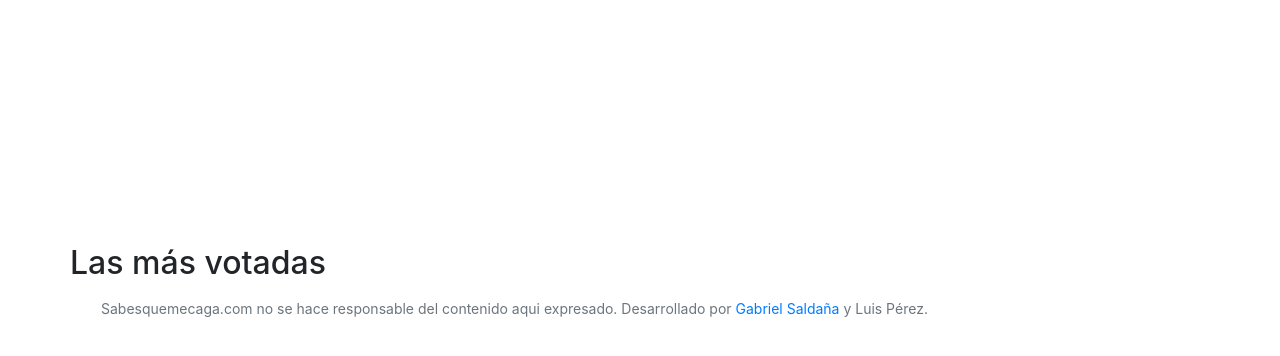
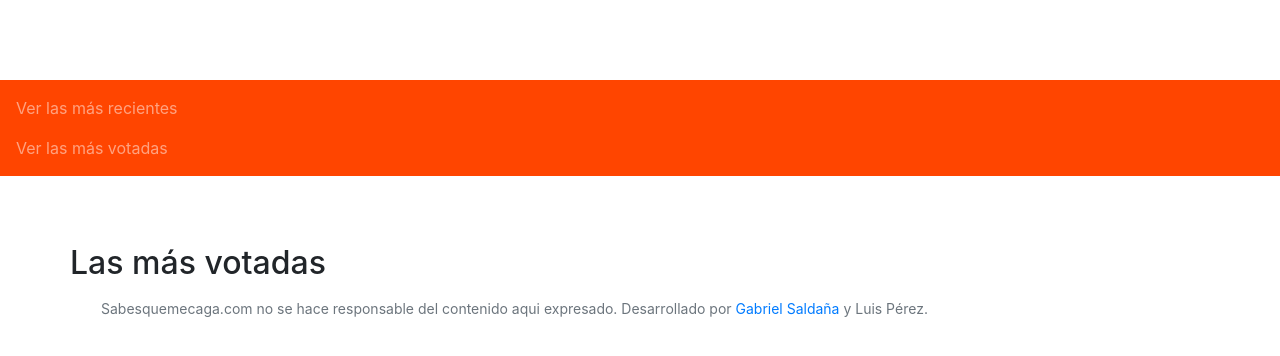
Before and after one commit to gabrielsaldana/sqmc, a Django app: page /top/ in a window 1280 px wide. Shown: the top 356 px of the page. Run offline with Django 3.2, Linux system fonts and the light colour scheme; data that the repository does not hold is empty; style sheets or scripts are compiled from the project's sources; some libraries are stand-ins or nearby versions.

Commit message:
Adds top navbar color

```diff
--- a/sabesqmc/static/sass/styles.scss
+++ b/sabesqmc/static/sass/styles.scss
@@ -3,6 +3,10 @@ $a-tags-hover: 'a:active, a:hover';
 $brand-primary: #ff4500 !default;
 $btn-primary-bg: $brand-primary !default;
 $btn-primary-border: $btn-primary-bg !default;
+.navbar-fixed-top {
+  background-color: $brand-primary;
+}
+
 #brand {
   font-family: 'Carter One', sans-serif;
   margin-bottom: 20px;
```
